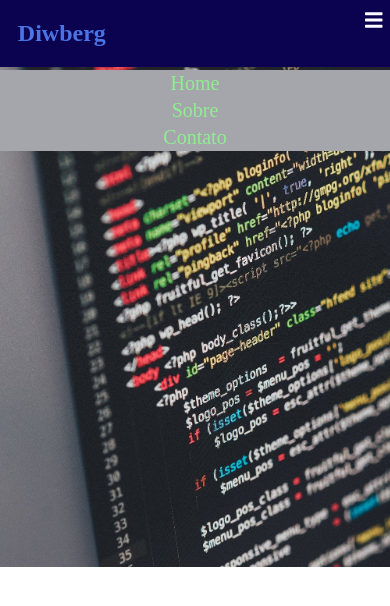
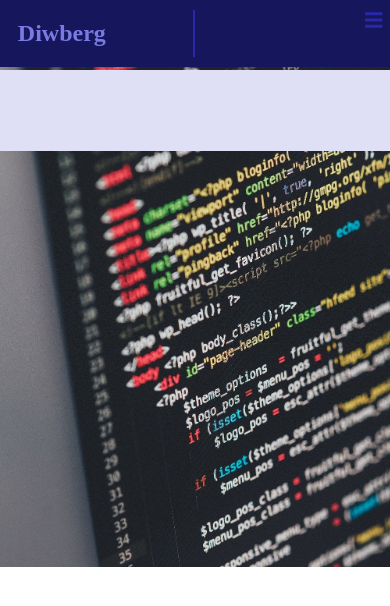
Before and after one commit to diwberg/Portfolio, a plain HTML site: page index.html in a window 390 px wide. Both pictures are taken after a click on the link 373 px from the left and 22 px from the top of the page. Drawn offline with Linux system fonts and the light colour scheme.

Commit message:
Update style.css

```diff
--- a/css/style.css
+++ b/css/style.css
@@ -2,7 +2,7 @@
 margin: 0;
 padding: 0;
 box-sizing: border-box;
-/*background-color: black;*/
+
 }
 
 .center{
@@ -13,7 +13,7 @@ box-sizing: border-box;
     flex-wrap: wrap;
 }
 header{
-background-color: rgb(11, 3, 80);
+background-color:#16165C;
 padding: 10px 0;
 }
 
@@ -21,9 +21,11 @@ padding: 10px 0;
     width: 50%;
     padding: 10px;
     margin: 0 auto;
+    background-color: #16165C;
+    border-right: #2828A8 solid 2px;
 }
 .logo a{
-    color: rgb(74, 115, 228);
+    color: #7A7AE1;
     text-decoration: none;
 }
 .menu-desktop{
@@ -35,17 +37,17 @@ width: 50%;
     font-size: 20px;
 }
 .menu-desktop ul li a{
-    color: rgb(165, 165, 172);
+    color: #DFDFF5;
     text-decoration: none;
 }
 .menu-mobile{display: none;text-align: right;width: 50%;}
 .menu-mobile svg{
     cursor: pointer;
-    color: rgb(253, 253, 255);
+    color:#2828A8;
     font-size: 20px;
 }
 .menu-mobile ul{
-    background-color: rgba(165, 165, 172);
+    background-color: #DFDFF5;
     opacity: 0;
     transition: 1s;
     width: 100%;
@@ -58,7 +60,7 @@ width: 50%;
     opacity: 1 !important;
 }
 .menu-mobile ul li a{
-    color: lightgreen;
+    color: #DFDFF5;
     text-decoration: none;
     font-size: 20px;
     padding: 2px 0;
```
